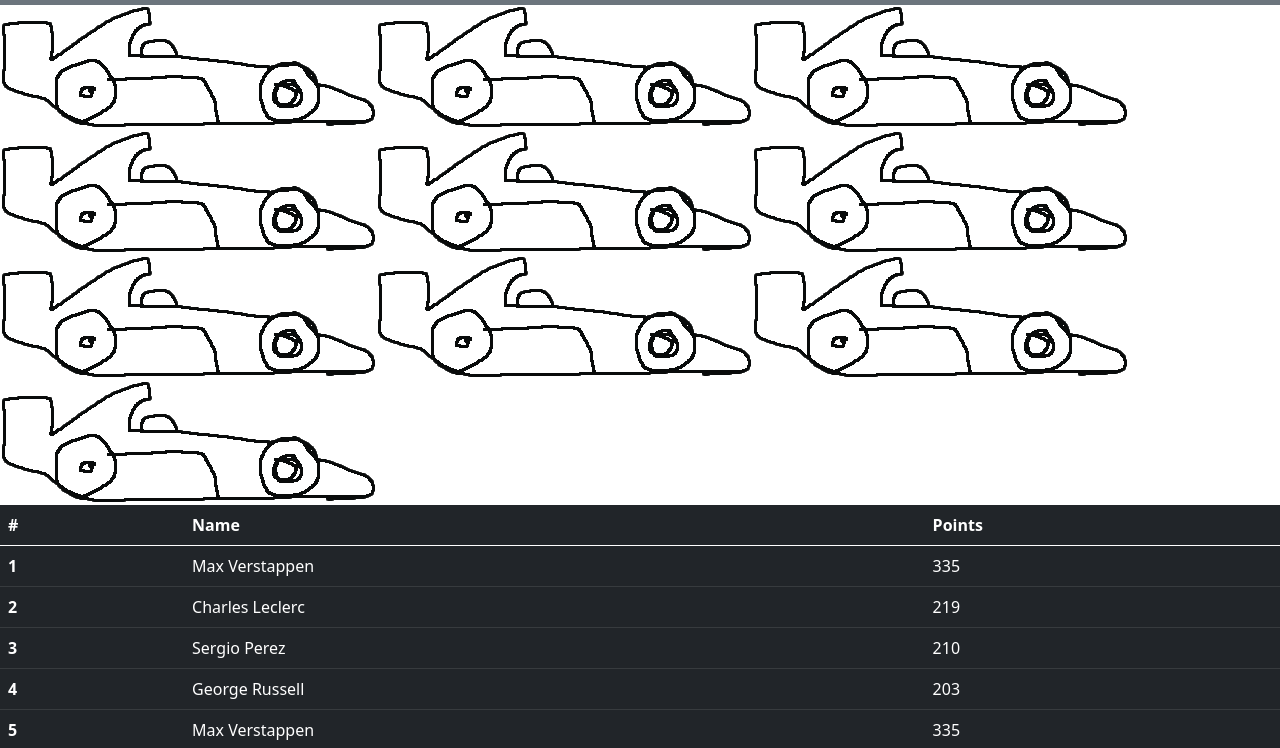
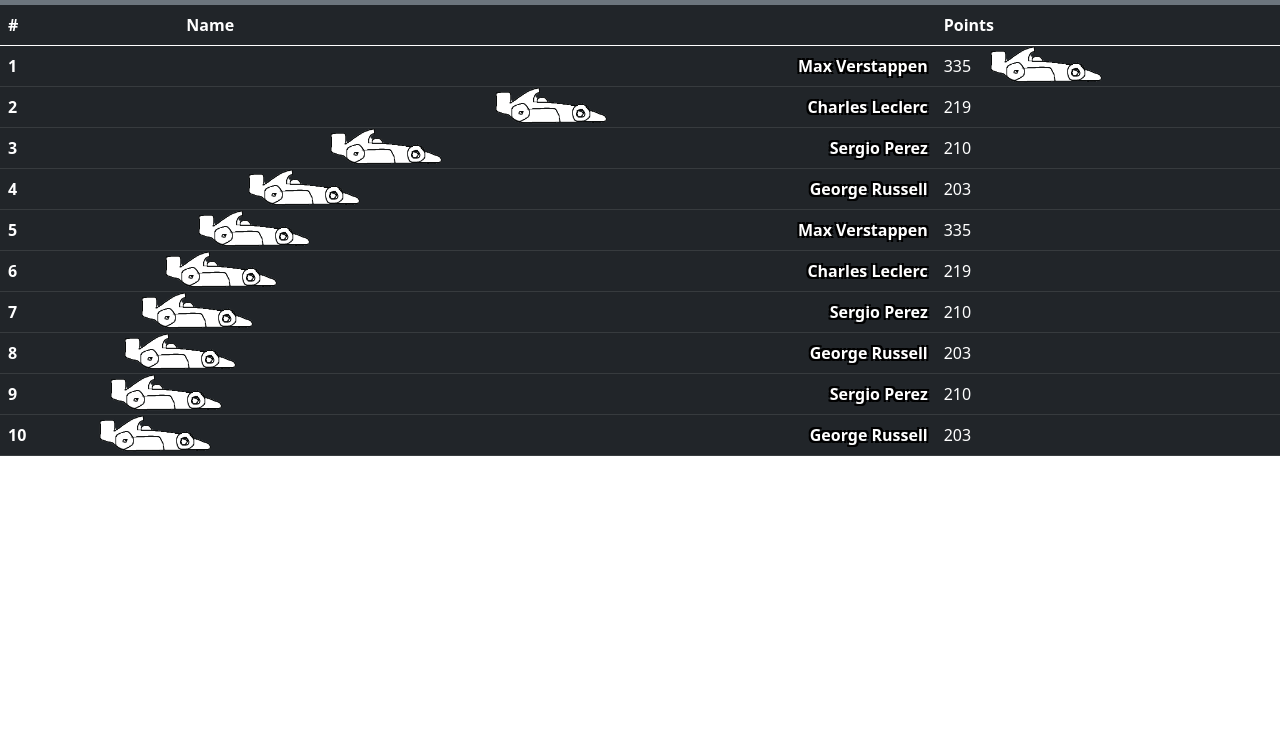
Before and after one commit to andr515i/F1-Website, a plain HTML site: page index.html in a window 1280 px wide. Shown: the part 51-799 px from the top of the page. Drawn offline with nearby package versions, Linux system fonts and the light colour scheme.

Commit message:
idk tbh. added a lot of stuff, started working on video page. gonna use tables to align stuff to make it readable and lookable

```diff
--- a/index.html
+++ b/index.html
@@ -34,7 +34,6 @@
     <table class="table table-dark">
         <thead>
             <tr>
-                <img src="./car.png" alt="racecar" id="car1">
                 <th class="col">#</th>
                 <th class="col">Name</th>
                 <th class="col">Points</th>
@@ -44,64 +43,68 @@
             <tr>
                 <img src="./car.png" alt="racecar" id="car1">
                 <th class="col place-1">1</th>
-                <td class="team-name-1">Max Verstappen</td>
+                <td class="team-name-1 center"> Max Verstappen</td>
                 <td class="points-1">335</td>
             </tr>
             <tr>
-                <img src="./car.png" alt="racecar" id="car1">
+                <img src="./car.png" alt="racecar" id="car2">
                 <th class="col place-2">2</th>
-                <td class="team-name-2">Charles Leclerc</td>
+                <td class="team-name-2 center">Charles Leclerc</td>
                 <td class="points-2">219</td>
             </tr>
             <tr>
-                <img src="./car.png" alt="racecar" id="car1">
+                <img src="./car.png" alt="racecar" id="car3">
                 <th class="col place-3">3</th>
-                <td class="team-name-3">Sergio Perez</td>
+                <td class="team-name-3 center">Sergio Perez</td>
                 <td class="points-3">210</td>
             </tr>
             <tr>
-                <img src="./car.png" alt="racecar" id="car1">
+                <img src="./car.png" alt="racecar" id="car4">
                 <th class="col place-4">4</th>
-                <td class="team-name-4">George Russell</td>
+                <td class="team-name-4 center">George Russell</td>
                 <td class="points-4">203</td>
             </tr>
             <tr>
-                <img src="./car.png" alt="racecar" id="car1">
+                <img src="./car.png" alt="racecar" id="car5">
                 <th class="col place-5">5</th>
-                <td class="team-name-5">Max Verstappen</td>
+                <td class="team-name-5 center">Max Verstappen</td>
                 <td class="points-5">335</td>
             </tr>
             <tr>
-                <img src="./car.png" alt="racecar" id="car1">
+                <img src="./car.png" alt="racecar" id="car6">
                 <th class="col place-6">6</th>
-                <td class="team-name-6">Charles Leclerc</td>
+                <td class="team-name-6 center">Charles Leclerc</td>
                 <td class="points-6">219</td>
             </tr>
             <tr>
-                <img src="./car.png" alt="racecar" id="car1">
+                <img src="./car.png" alt="racecar" id="car7">
                 <th class="col place-7">7</th>
-                <td class="team-name-7">Sergio Perez</td>
+                <td class="team-name-7 center">Sergio Perez</td>
                 <td class="points-7">210</td>
             </tr>
             <tr>
-                <img src="./car.png" alt="racecar" id="car1">
+                <img src="./car.png" alt="racecar" id="car8">
                 <th class="col place-8">8</th>
-                <td class="team-name-8">George Russell</td>
+                <td class="team-name-8 center">George Russell</td>
                 <td class="points-8">203</td>
             </tr>
+            <tr>
+                <img src="./car.png" alt="racecar" id="car9">
             <th class="col place-9">9</th>
-            <td class="team-name-9">Sergio Perez</td>
+            <td class="team-name-9 center">Sergio Perez</td>
             <td class="points-9">210</td>
             </tr>
             <tr>
-                <img src="./car.png" alt="racecar" id="car1">
+                <img src="./car.png" alt="racecar" id="car10">
                 <th class="col place-10">10</th>
-                <td class="team-name-10">George Russell</td>
+                <td class="team-name-10 center">George Russell</td>
                 <td class="points-10">203</td>
             </tr>
         </tbody>
     </table>
 
+
+    <script src="scripts.js"></script>
     <script src="https://code.jquery.com/jquery-3.2.1.slim.min.js"
         integrity="sha384-KJ3o2DKtIkvYIK3UENzmM7KCkRr/rE9/Qpg6aAZGJwFDMVNA/GpGFF93hXpG5KkN"
         crossorigin="anonymous"></script>
--- a/scripts.js
+++ b/scripts.js
@@ -1,5 +1,36 @@
-console.log("hacked the mainframe");
+//console.log("hacked the mainframe");  //debug console log hehe
 
-function submit() {
-    console.log("yes");
+// function submit() {  // function to submit changes to top 10 list
+//     console.log("yes");
+// }
+let car = new Array(); // array of racecar pictures
+let start = Date.now(); // remember start time
+for (let i = 1; i < 11; ) {
+  // get all car imgs and insert them into array to use for later
+  car[i] = document.getElementById("car" + i);
+  //console.log(car[i]);
+  i++;
 }
+
+// we wrap all of it in a for loop with the length of car array to make sure we move every car
+for (let x = 0; x < car.length; x++) {
+  let timer = setInterval(function () {
+    // how much time passed from the start?
+    let timePassed = Date.now() - start;
+
+    if (timePassed >= 2000) {
+      clearInterval(timer); // finish the animation after 2 seconds
+      return;
+    }
+
+    // draw the animation when timePassed
+    draw(timePassed);
+  }, 20);
+
+  // as timePassed goes from 0 to 2000 ( 0 seconds to 2 seconds)
+  // the images will get exponentially closer to left (furthest away at top point) and will go down a static amount
+  function draw(timePassed) {
+    car[x].style.left = timePassed / (2 * x) + "px";
+    car[x].style.top = 56 + (x * 41)  + "px";
+  }
+}
--- a/style.css
+++ b/style.css
@@ -19,13 +19,13 @@
 }
 label {
   background-color: #6c757d;
-    margin-right: 9em ;
+  margin-right: 9em;
 }
 .container {
-    grid-column: 2;
+    display: grid;
 }
-
-a.nav-link , a.nav-brand{
+a.nav-link,
+a.nav-brand {
   /*  background-color: black; */
   margin-right: 2em;
 }
@@ -33,3 +33,34 @@ a.nav-link , a.nav-brand{
 .btn-wrapper {
   text-align: center;
 }
+
+img[src="./car.png"] {
+  position: absolute;
+  left: 0em;
+  max-width: 7em;
+  opacity: 1;
+}
+/* ugliest design i have ever come up with, but ifi didnt the cars would overlap with the text */
+.center {
+  font-weight: bold;
+  text-align: right;
+  text-shadow: -2px -2px 0 rgb(0, 0, 0), 2px -2px 0 rgb(0, 0, 0),
+    -2px 2px 0 rgb(0, 0, 0), 2px 2px 0 rgb(0, 0, 0);
+}
+
+iframe {
+  /* position: absolute;  */
+}
+div p {
+  background-color: black;
+  left: 600em;
+  text-align: right;
+}
+
+#vid2 {
+  top: 400px;
+}
+
+#vid3 {
+  top: 740px;
+}
```
Also changed, not shown: videoes.html (+22 -1 lines). Lines whose indentation alone changed are shown as unchanged.
